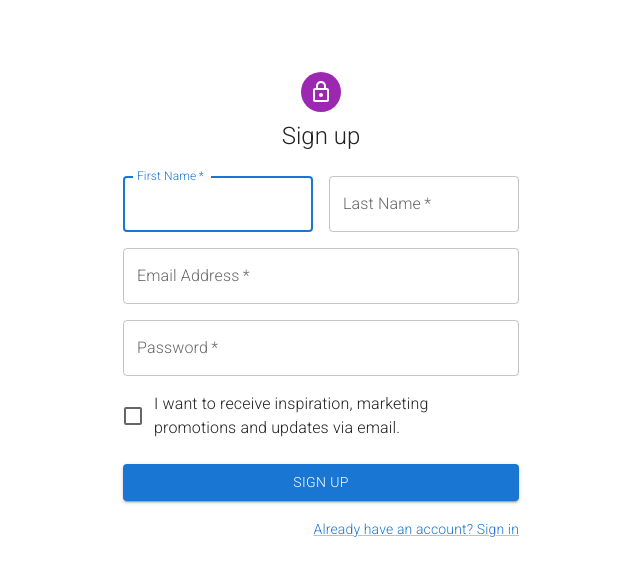
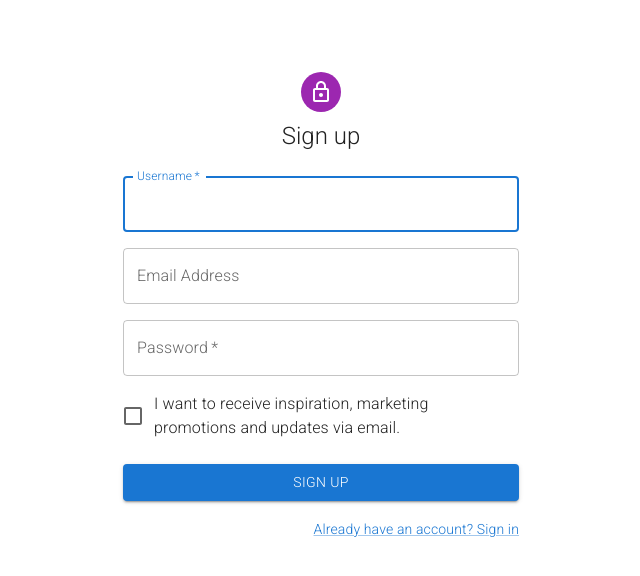
Before and after one commit to Celthrimon/projekt-dke, a React (Create React App) app in the folder frontend/: page /register in a window 1280 px wide. Shown: the top 576 px of the page, without its empty margins (319-959 px from the left). Built offline with nearby package versions, Linux system fonts and the light colour scheme.

Commit message:
added backend connection for login and register

```diff
--- a/frontend/src/Components/App.js
+++ b/frontend/src/Components/App.js
@@ -3,18 +3,29 @@ import PrimarySearchAppBar from './navbar';
 import Login from './pages/Login';
 import {BrowserRouter as Router, Switch, Route} from 'react-router-dom';
 import Register from './pages/Register';
+import * as React from 'react';
 
 function App() {
+
+  const [username, getUserName] = React.useState('Mario');
+
+  const sendDataToApp = (username) => {
+    getUserName(username);
+  }
+
   return (
     <div className="App">
       <Router>
         <Switch>
-          <Route path="/" exact component={Login} />
+          <Route path="/" exact>
+            <Login sendDataToApp={sendDataToApp}></Login>
+          </Route>
           <Route path="/register" exact component={Register} />
           <Route path="/view">
+            {console.log(username)}
             <PrimarySearchAppBar></PrimarySearchAppBar>
             <br></br>
-            <Userpanel user={'Mario'} />
+            <Userpanel user={username} />
           </Route>
         </Switch>
       </Router>
--- a/frontend/src/Components/pages/Login.js
+++ b/frontend/src/Components/pages/Login.js
@@ -17,19 +17,44 @@ import { useHistory} from 'react-router-dom';
 
 const theme = createTheme();
 
-export function Login() {
+export function Login( {sendDataToApp} ) {
 
-    const history = useHistory();
+  const history = useHistory();
+  const url = "/mymood/user/login";
+
+  const [loggedIn, setLoggedIn] =  React.useState(true);
 
   const handleSubmit = (event) => {
     event.preventDefault();
     const data = new FormData(event.currentTarget);
-    // eslint-disable-next-line no-console
-    console.log({
-      email: data.get('email'),
-      password: data.get('password'),
+
+    const requestOptions = {
+      method: 'POST',
+      headers: {'Content-Type': 'application/json'},
+      body: JSON.stringify({
+        username: data.get('userName'),
+        password: data.get('password')
+      })
+    }
+    fetch(url, requestOptions).then(async response => {
+      const token = response.text();
+
+      if(!response.ok) {
+        const error = response.status;
+        setLoggedIn(false);
+        console.log(loggedIn);
+        return Promise.reject(error);
+      } else {
+        console.log(token);
+        setLoggedIn(true);
+        console.log(loggedIn);
+        sendDataToApp(data.get('userName'));
+        history.push('/view');
+      }
+    })
+    .catch(error => {
+      console.error("There was an error");
     });
-    history.push('/view');
   };
 
   return (
@@ -55,10 +80,10 @@ export function Login() {
               margin="normal"
               required
               fullWidth
-              id="email"
-              label="Email Address"
-              name="email"
-              autoComplete="email"
+              id="userName"
+              label="Username"
+              name="userName"
+              autoComplete="userName"
               autoFocus
             />
             <TextField
@@ -75,6 +100,12 @@ export function Login() {
               control={<Checkbox value="remember" color="primary" />}
               label="Remember me"
             />
+            {
+              loggedIn === false &&
+              <Typography variant="caption" display="block" style={{color: "red"}} gutterBottom>
+                Username or password wrong!
+              </Typography>
+            }
             <Button
               type="submit"
               fullWidth
--- a/frontend/src/Components/pages/Register.js
+++ b/frontend/src/Components/pages/Register.js
@@ -19,16 +19,37 @@ const theme = createTheme();
 export function Register() {
 
     const history = useHistory();
+    const [existsUser, setExistsUser] =  React.useState(false);
+    const url = "/mymood/user/";
 
   const handleSubmit = (event) => {
     event.preventDefault();
     const data = new FormData(event.currentTarget);
-    // eslint-disable-next-line no-console
-    console.log({
-      email: data.get('email'),
-      password: data.get('password'),
+    const requestOptions = {
+      method: 'POST',
+      headers: {'Content-Type': 'application/json'},
+      body: JSON.stringify({
+        username: data.get('userName'),
+        email: data.get('email'),
+        password: data.get('password')
+      })
+    }
+    fetch(url, requestOptions).then(async response => {
+      const user = response.json();
+
+      if(!response.ok) {
+        const error = response.status;
+        setExistsUser(true);
+        return Promise.reject(error);
+      } else {
+        console.log(user);
+        setExistsUser(false);
+        history.push('/view');
+      }
+    })
+    .catch(error => {
+      console.error("There was am error");
     });
-    history.push('/view');
   };
 
   return (
@@ -51,30 +72,20 @@ export function Register() {
           </Typography>
           <Box component="form" noValidate onSubmit={handleSubmit} sx={{ mt: 3 }}>
             <Grid container spacing={2}>
-              <Grid item xs={12} sm={6}>
-                <TextField
-                  autoComplete="given-name"
-                  name="firstName"
-                  required
-                  fullWidth
-                  id="firstName"
-                  label="First Name"
-                  autoFocus
-                />
-              </Grid>
-              <Grid item xs={12} sm={6}>
+              <Grid item xs={12}>
                 <TextField
                   required
                   fullWidth
-                  id="lastName"
-                  label="Last Name"
-                  name="lastName"
-                  autoComplete="family-name"
+                  autoFocus
+                  id="userName"
+                  label="Username"
+                  name="userName"
+                  autoComplete="user-name"
                 />
               </Grid>
               <Grid item xs={12}>
                 <TextField
-                  required
+                  optional
                   fullWidth
                   id="email"
                   label="Email Address"
@@ -100,6 +111,12 @@ export function Register() {
                 />
               </Grid>
             </Grid>
+            {
+              existsUser === true &&
+              <Typography variant="caption" display="block" style={{color: "red"}} gutterBottom>
+                Username already exists!
+              </Typography>
+            }
             <Button
               type="submit"
               fullWidth
```
